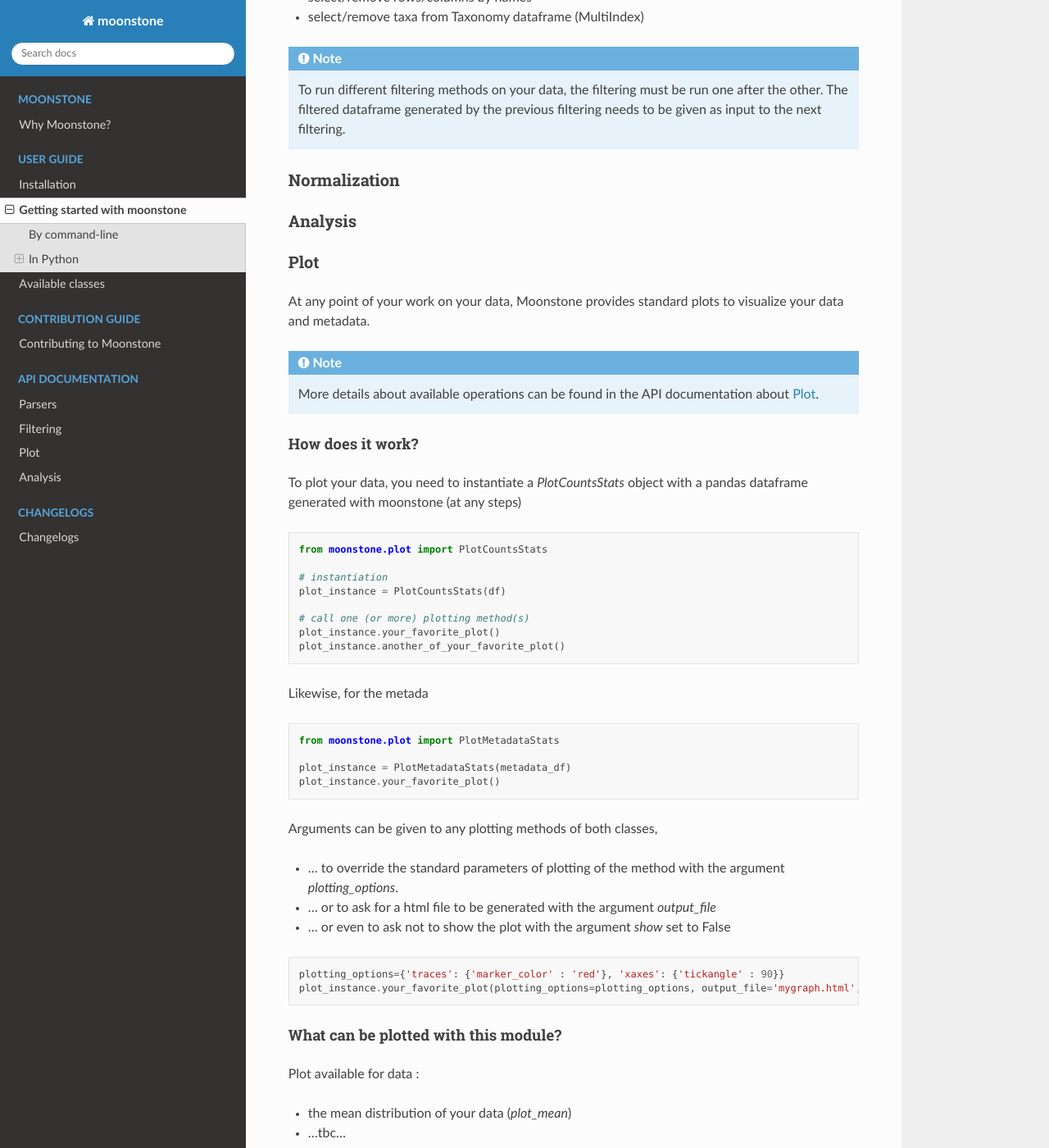
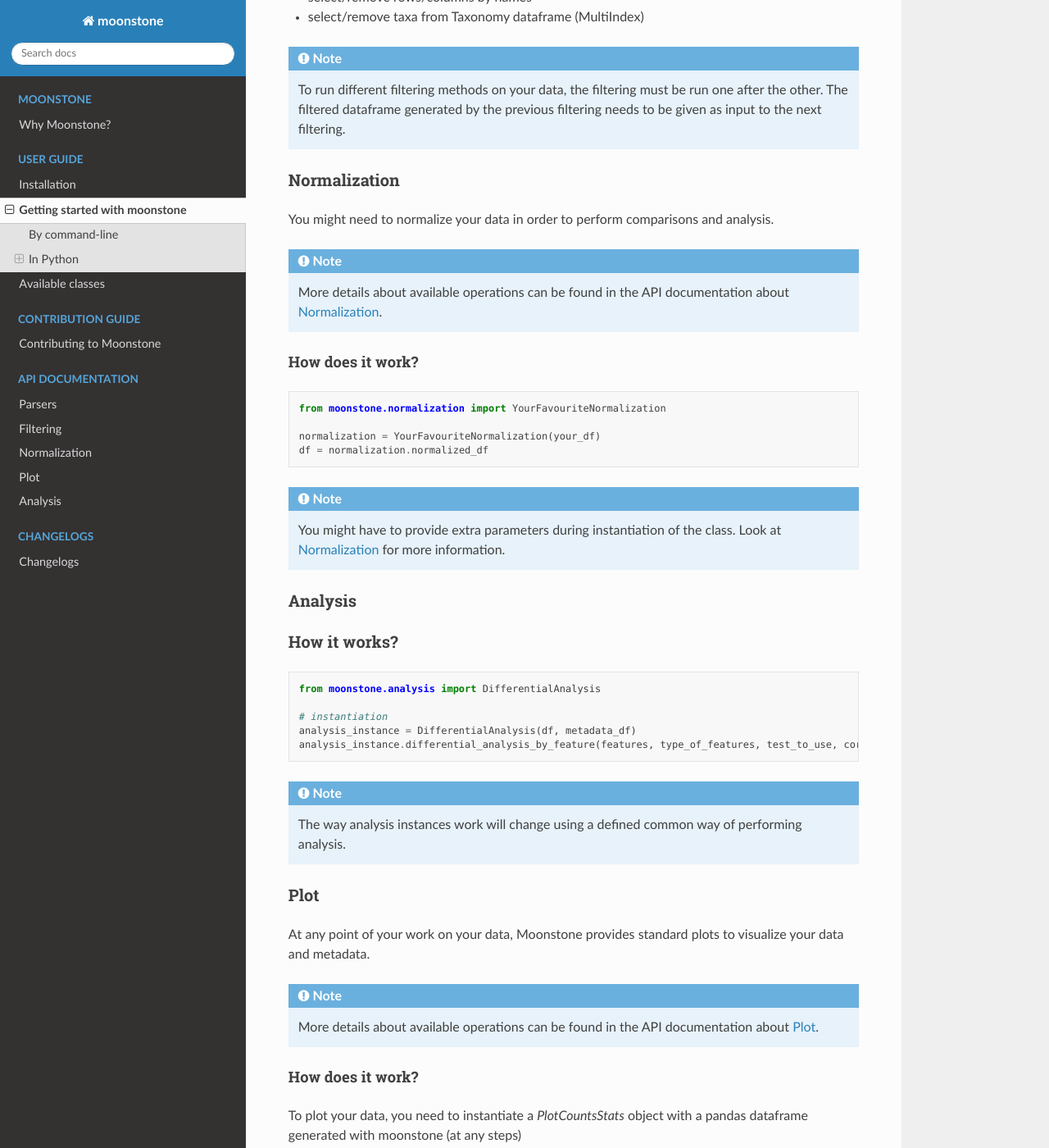
Before and after one commit to motleystate/moonstone, a Sphinx documentation site: the page built from docs/user_guide/getting_started_with_moonstone.rst, in a window 1280 px wide and 1400 px high, scrolled down 3823 px. Shown: the whole window at 82% size. Built offline with Sphinx 7.4.7 and the Read the Docs theme 2.0.0, drawn with Linux system fonts in a browser that asks for light colours.

Commit message:
add documentation for normalization

```diff
--- a/docs/index.rst
+++ b/docs/index.rst
@@ -34,6 +34,7 @@
 
     api_docs/parsers
     api_docs/filtering
+    api_docs/normalization
     api_docs/plot
     api_docs/analysis
 
--- a/docs/user_guide/available_classes.rst
+++ b/docs/user_guide/available_classes.rst
@@ -111,6 +111,7 @@
 
     geometric_mean.GeometricMeanNormalization
     total_counts.TotalCountsNormalization
+    random_selection.RandomSelection
 
 .. _av_plot:
 
--- a/docs/user_guide/getting_started_with_moonstone.rst
+++ b/docs/user_guide/getting_started_with_moonstone.rst
@@ -167,8 +167,42 @@
 Normalization
 """""""""""""
 
+You might need to normalize your data in order to perform comparisons and analysis.
+
+.. Note::
+    More details about available operations can be found in the API documentation about :ref:`api_normalization`.
+
+How does it work?
+'''''''''''''''''
+
+.. code-block:: python
+
+    from moonstone.normalization import YourFavouriteNormalization
+
+    normalization = YourFavouriteNormalization(your_df)
+    df = normalization.normalized_df
+
+.. Note::
+    You might have to provide extra parameters during instantiation of the class. Look at :ref:`api_normalization`
+    for more information.
+
+
 Analysis
 """"""""
+
+How it works?
+"""""""""""""
+
+.. code-block:: python
+
+    from moonstone.analysis import DifferentialAnalysis
+
+    # instantiation
+    analysis_instance = DifferentialAnalysis(df, metadata_df)
+    analysis_instance.differential_analysis_by_feature(features, type_of_features, test_to_use, correction_method_used)
+
+.. Note::
+    The way analysis instances work will change using a defined common way of performing analysis.
 
 Plot
 """""
```
Also changed, not shown: docs/api_docs/normalization.rst (added, +26 -0 lines), 2 other files.
